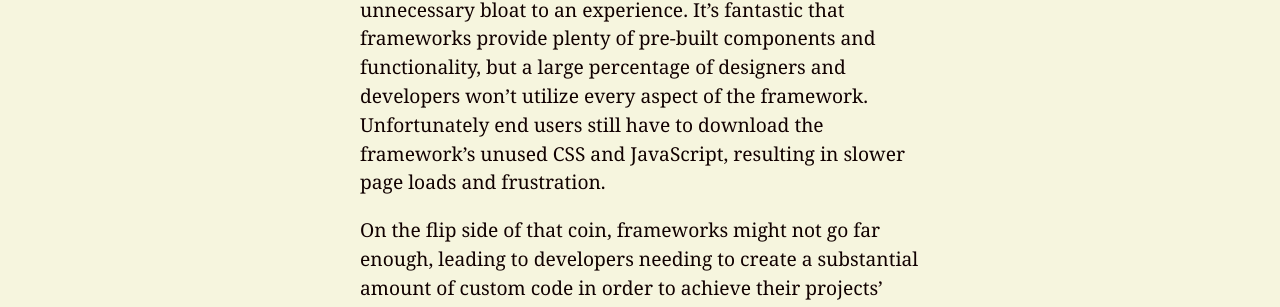
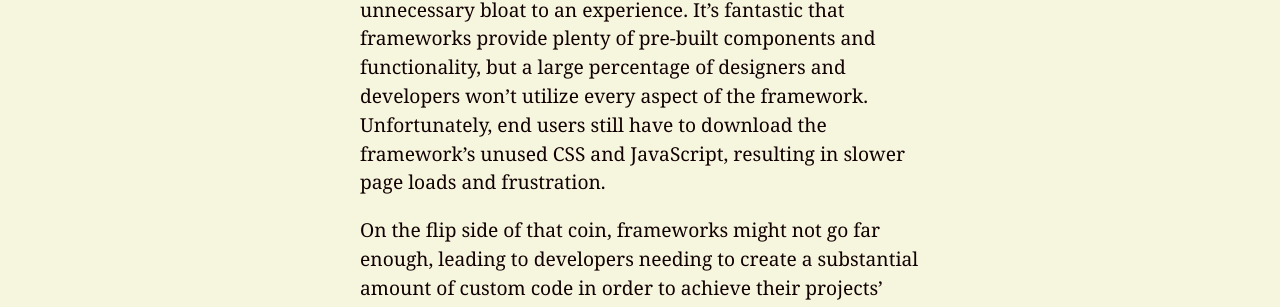
Before and after one commit to bradfrost/atomic-design, a Jekyll site: the page built from chapter-1.md, in a window 1280 px wide and 900 px high, scrolled down 17194 px. Shown: the part 293-600 px from the top of the window. Built offline with Jekyll 4.4.1, drawn with Linux system fonts in a browser that asks for light colours; some of the changed text lies outside the part shown.

```diff
--- a/chapter-1.md
+++ b/chapter-1.md
@@ -174,7 +174,7 @@ Just like the real world, the diverse needs, goals, and desires of Web projects
 
 Front-end frameworks are tools that provide a specific solution and a particular look and feel. While those solutions help speed up development, the resulting experiences end up resembling those sci-fi jumpsuits. When everyone uses the same buttons, grids, dropdowns, and components, things naturally start to look the same. If Nike, Adidas, Puma, and Reebok were to redesign their respective sites using Bootstrap, they would look substantially similar. That’s certainly not what these brands are going for. Sure, each brand can modify and extend the default look and feel, but after a while customization means fighting the framework’s provided structure, style, and functionality.
 
-In addition to lookalike issues, these frameworks can add unnecessary bloat to an experience. It’s fantastic that frameworks provide plenty of pre-built components and functionality, but a large percentage of designers and developers won’t utilize every aspect of the framework. Unfortunately end users still have to download the framework’s unused CSS and JavaScript, resulting in slower page loads and frustration.
+In addition to lookalike issues, these frameworks can add unnecessary bloat to an experience. It’s fantastic that frameworks provide plenty of pre-built components and functionality, but a large percentage of designers and developers won’t utilize every aspect of the framework. Unfortunately, end users still have to download the framework’s unused CSS and JavaScript, resulting in slower page loads and frustration.
 
 On the flip side of that coin, frameworks might not go far enough, leading to developers needing to create a substantial amount of custom code in order to achieve their projects’ goals. At some point, a threshold is crossed where the initial benefits of using a framework–namely development *speed*– are outweighed by the time spent modifying, extending, and fixing the framework.
 
```
Also changed, not shown: 2 other files.
